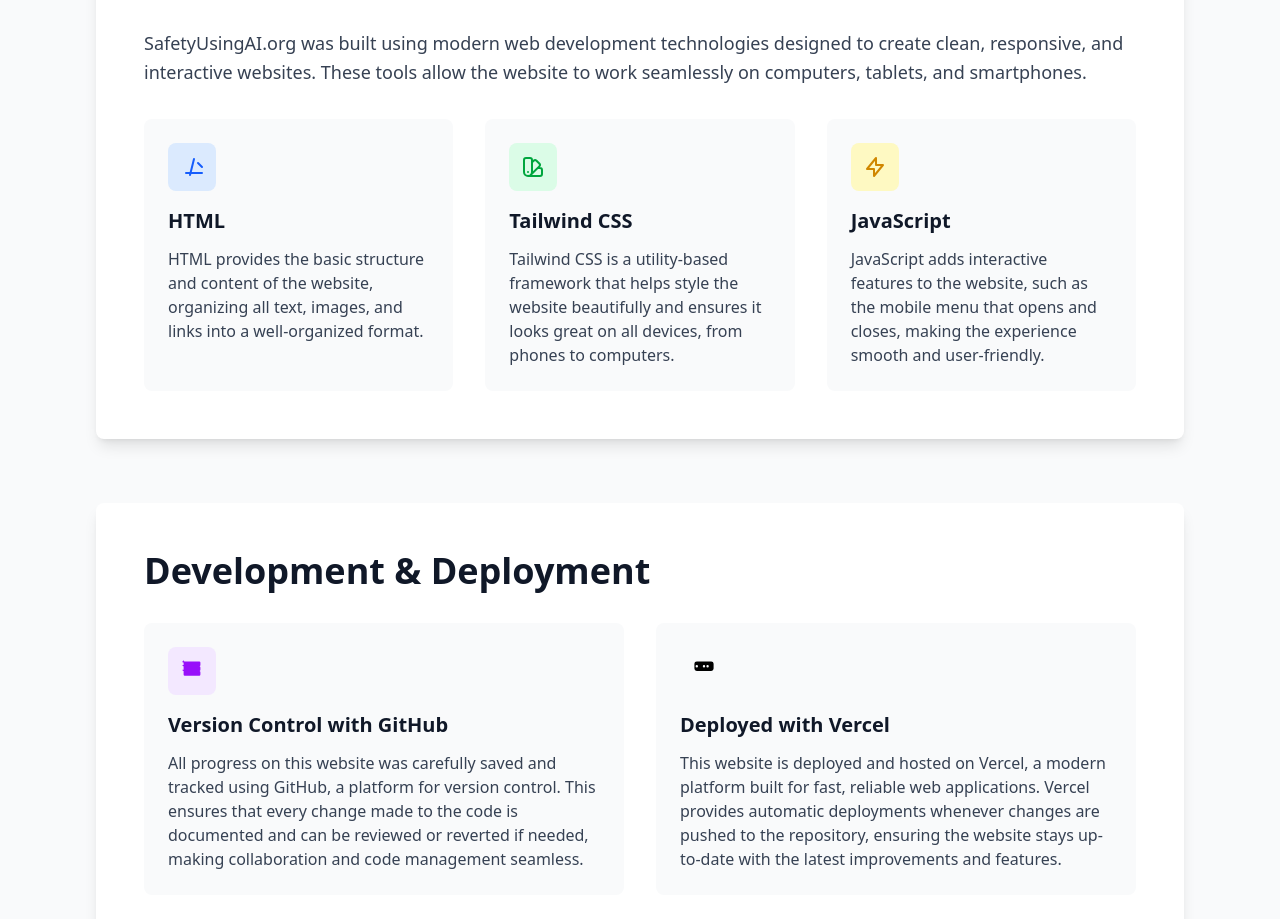
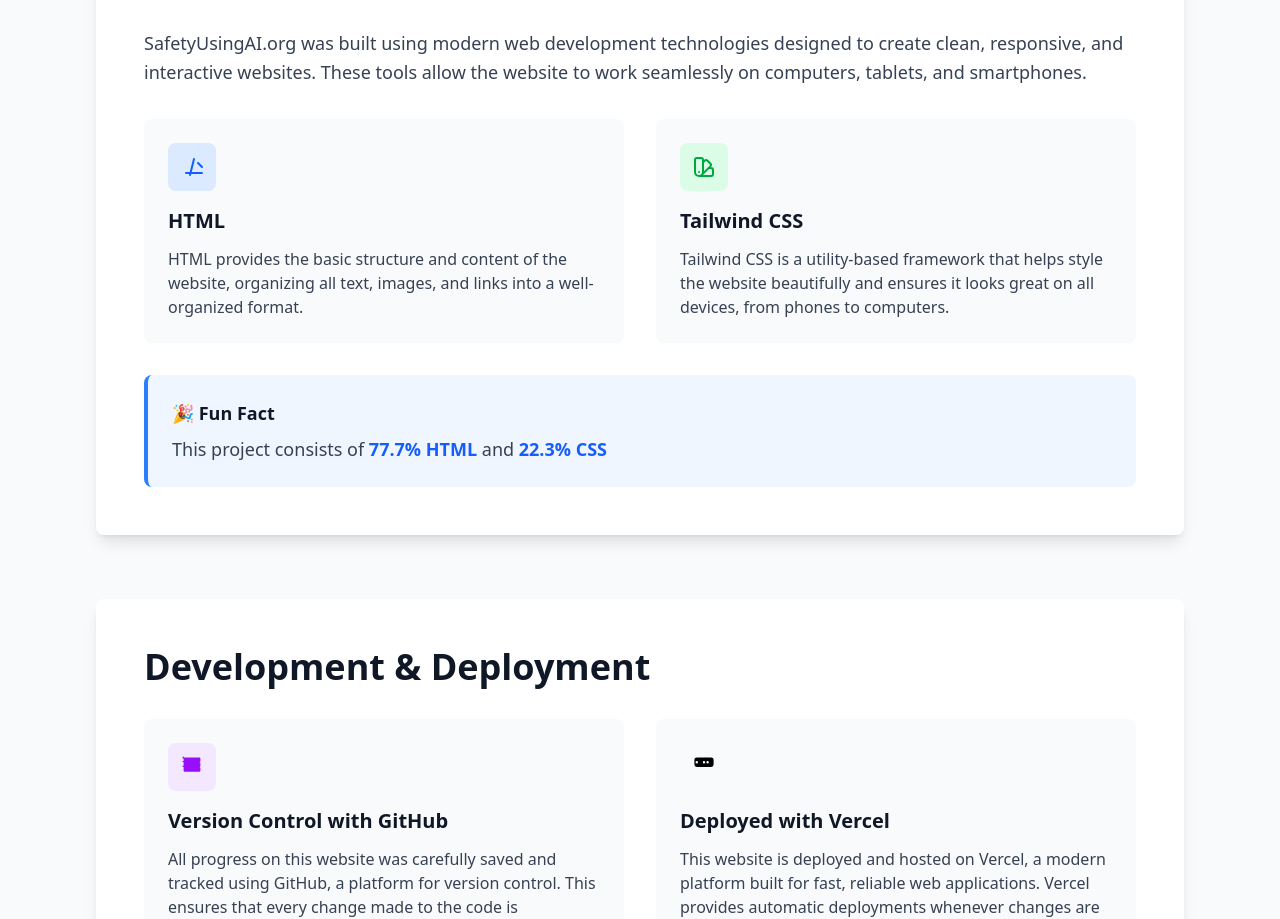
Before and after one commit to akinhenry/digital-media, a website: page about-us.html in a window 1280 px wide. Shown: the part 1203-2122 px from the top of the page. Drawn offline with Linux system fonts and the light colour scheme.

Commit message:
changed about status

```diff
--- a/about-us.html
+++ b/about-us.html
@@ -147,7 +147,7 @@
                     SafetyUsingAI.org was built using modern web development technologies designed to create clean, responsive, and interactive websites.
                     These tools allow the website to work seamlessly on computers, tablets, and smartphones.
                 </p>
-                <div class="grid grid-cols-1 md:grid-cols-3 gap-8">
+                <div class="grid grid-cols-1 md:grid-cols-2 gap-8">
                     <div class="bg-gray-50 rounded-lg p-6 hover:shadow-md transition-shadow duration-300">
                         <div class="w-12 h-12 bg-blue-100 rounded-lg flex items-center justify-center mb-4">
                             <svg class="w-6 h-6 text-blue-600" fill="none" stroke="currentColor" viewBox="0 0 24 24">
@@ -170,17 +170,14 @@
                             Tailwind CSS is a utility-based framework that helps style the website beautifully and ensures it looks great on all devices, from phones to computers.
                         </p>
                     </div>
-                    <div class="bg-gray-50 rounded-lg p-6 hover:shadow-md transition-shadow duration-300">
-                        <div class="w-12 h-12 bg-yellow-100 rounded-lg flex items-center justify-center mb-4">
-                            <svg class="w-6 h-6 text-yellow-600" fill="none" stroke="currentColor" viewBox="0 0 24 24">
-                                <path stroke-linecap="round" stroke-linejoin="round" stroke-width="2" d="M13 10V3L4 14h7v7l9-11h-7z"></path>
-                            </svg>
-                        </div>
-                        <h3 class="text-xl font-semibold text-gray-900 mb-3">JavaScript</h3>
-                        <p class="text-gray-700">
-                            JavaScript adds interactive features to the website, such as the mobile menu that opens and closes, making the experience smooth and user-friendly.
-                        </p>
-                    </div>
+                </div>
+
+                <!-- Fun Fact -->
+                <div class="mt-8 bg-blue-50 rounded-lg p-6 border-l-4 border-blue-500">
+                    <h3 class="text-lg font-semibold text-gray-900 mb-2">🎉 Fun Fact</h3>
+                    <p class="text-gray-700 text-lg">
+                        This project consists of <span class="font-bold text-blue-600">77.7% HTML</span> and <span class="font-bold text-blue-600">22.3% CSS</span>
+                    </p>
                 </div>
             </div>
         </section>
```
